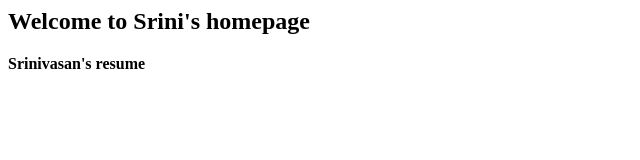
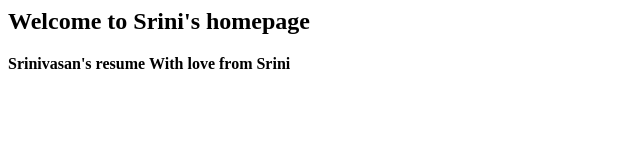
Before and after one commit to sriniviswa/sriniviswa.github.io, a plain HTML site: page index.html in a window 1280 px wide. Shown: the whole page, without its empty margins (0-640 px from the left). Drawn offline with Linux system fonts and the light colour scheme.

Commit message:
add footer

```diff
--- a/index.html
+++ b/index.html
@@ -6,5 +6,6 @@
 <body>
   <h2>Welcome to Srini's homepage</h2>
   <b>Srinivasan's resume</b>
+  <b>With love from Srini</b>
 </body>
 </html>
```
